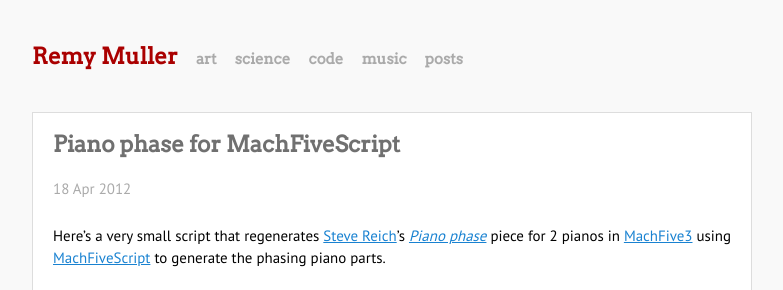
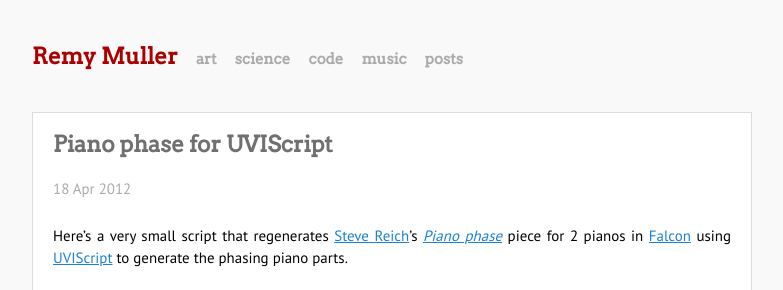
Before and after one commit to remymuller/remymuller.github.io, a Jekyll site: the page built from _posts/2012-04-18-pianophase-for-machfivescript.markdown, in a window 1280 px wide, cut to the strip 0-290 px from the top of the page. Shown: the whole strip, without its empty margins (248-1031 px from the left). Built offline with Jekyll 4.4.1, drawn with Linux system fonts in a browser that asks for light colours.

Commit message:
update post

```diff
--- a/_posts/2012-04-18-pianophase-for-machfivescript.markdown
+++ b/_posts/2012-04-18-pianophase-for-machfivescript.markdown
@@ -3,15 +3,15 @@ author: remy
 comments: false
 date: 2012-04-18 12:31:21+00:00
 layout: post
-slug: pianophase-for-machfivescript
-title: Piano phase for MachFiveScript
+slug: pianophase-for-uviscript
+title: Piano phase for UVIScript
 wordpress_id: 264
 categories:
 - code
 - music
 tags:
-- MachFive
-- MachFiveScript
+- Falcon
+- UVIScript
 - phase
 - piano
 - reich
@@ -19,7 +19,7 @@ tags:
 - steve
 ---
 
-Here's a very small script that regenerates [Steve Reich](http://en.wikipedia.org/wiki/Steve_Reich)'s [_Piano phase_](http://www.youtube.com/watch?v=JW4_8KjmzZk) piece for 2 pianos in [MachFive3](http://www.motu.com/products/software/machfive) using [MachFiveScript](http://www.uvi.net/machfivescript/) to generate the phasing piano parts.
+Here's a very small script that regenerates [Steve Reich](http://en.wikipedia.org/wiki/Steve_Reich)'s [_Piano phase_](http://www.youtube.com/watch?v=JW4_8KjmzZk) piece for 2 pianos in [Falcon](http://www.uvi.net/falcon.html) using [UVIScript](http://www.uvi.net/uviscript/) to generate the phasing piano parts.
 
 <iframe width="100%" height="166" scrolling="no" frameborder="no" src="https://w.soundcloud.com/player/?url=http%3A%2F%2Fapi.soundcloud.com%2Ftracks%2F43538091"></iframe>
 
```
